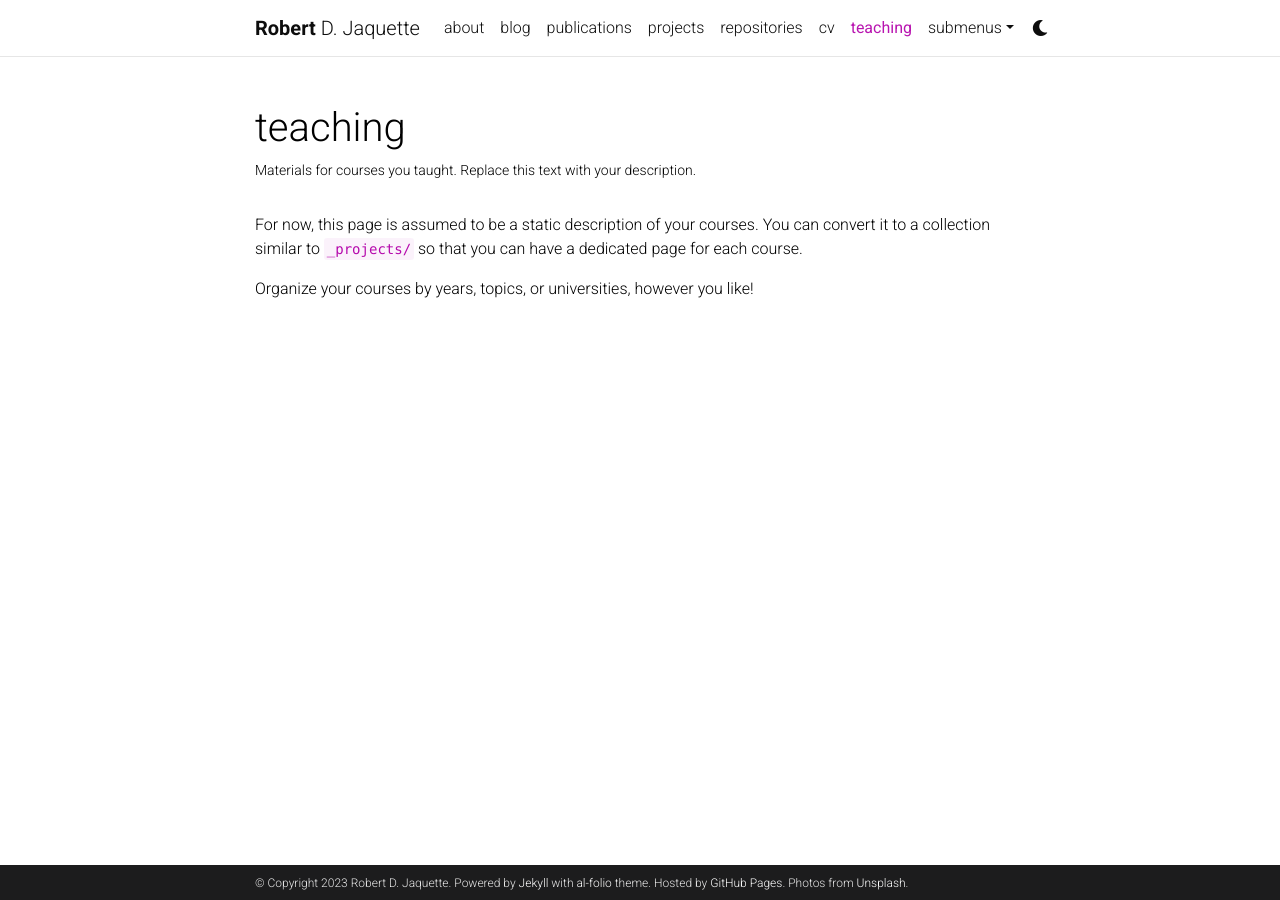
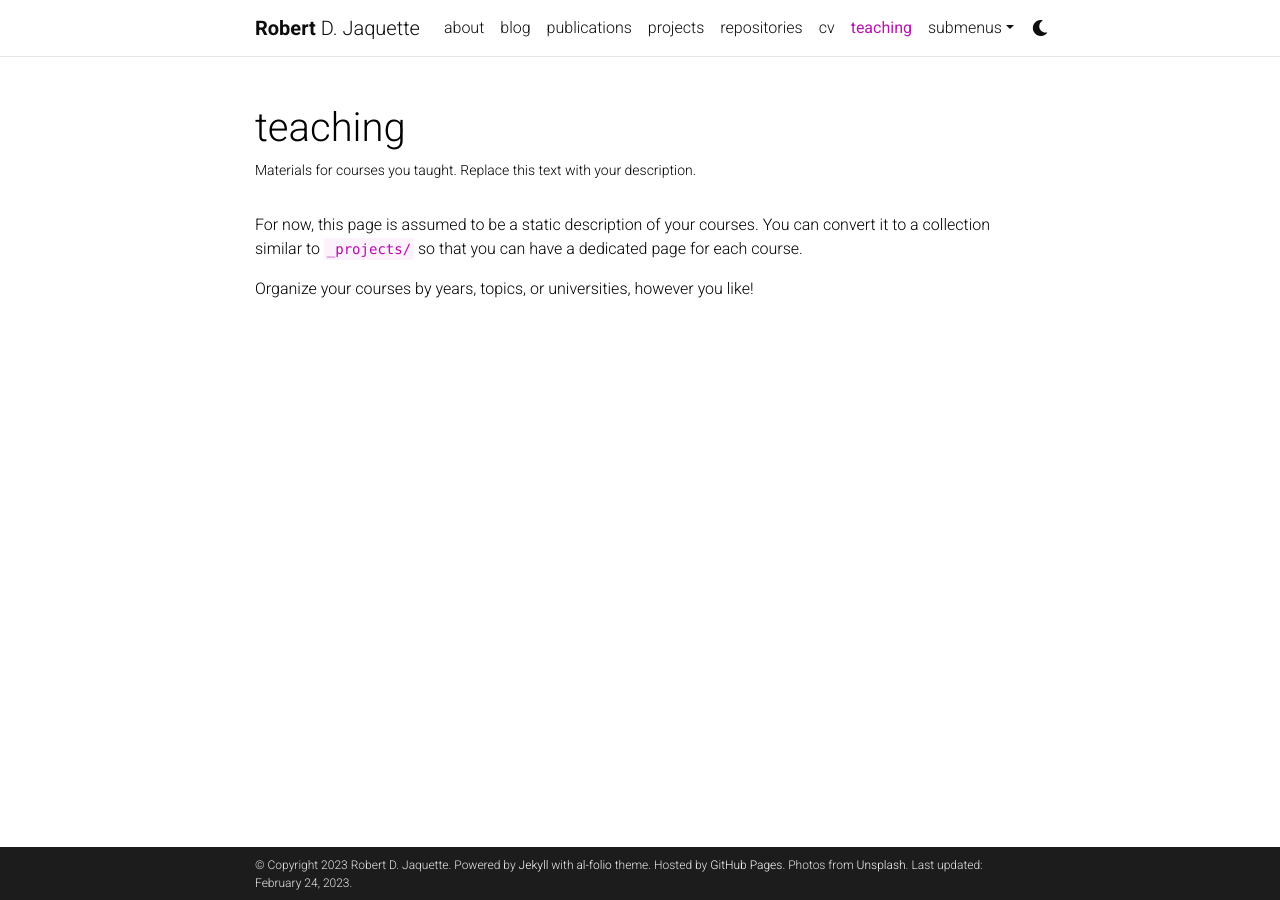
Before and after one commit to RobertJaquette/RobertJaquette, a Jekyll site: the page built from _pages/teaching.md, in a window 1280 px wide. Built offline with Jekyll 4.4.1, drawn with Linux system fonts in a browser that asks for light colours; comment, search, counter and statistics services are not loaded; a style sheet for code colours, icons or effects is not loaded; some of the changed lines change nothing that is shown.

Commit message:
Update _config.yml

```diff
--- a/_config.yml
+++ b/_config.yml
@@ -19,8 +19,8 @@
 icon: ⚛️  # the emoji used as the favicon (alternatively, provide image name in /assets/img/)
 
 url: https://RobertJaquette.github.io # the base hostname & protocol for your site
-baseurl: /RobertJaquette # the subpath of your site, e.g. /blog/
-last_updated: false # set to true if you want to display last updated in the footer
+baseurl: / # the subpath of your site, e.g. /blog/
+last_updated: True # set to true if you want to display last updated in the footer
 impressum_path:  # set to path to include impressum link in the footer, use the same path as permalink in a page, helps to conform with EU GDPR
 
 # -----------------------------------------------------------------------------
```
